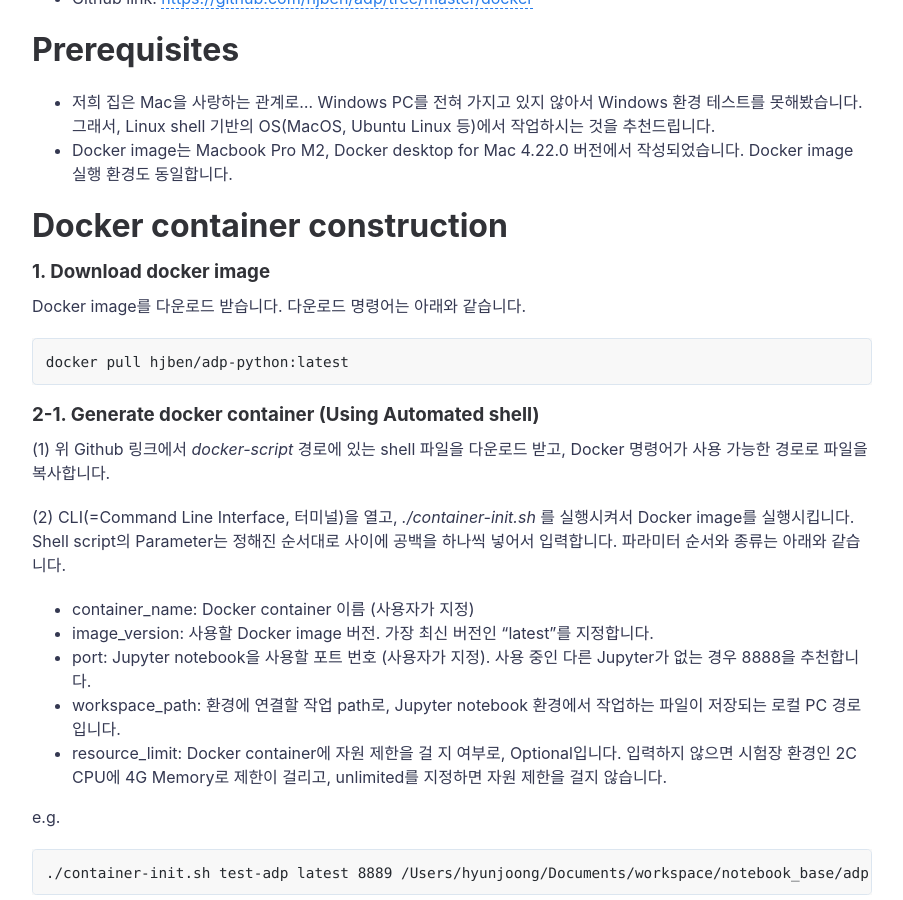
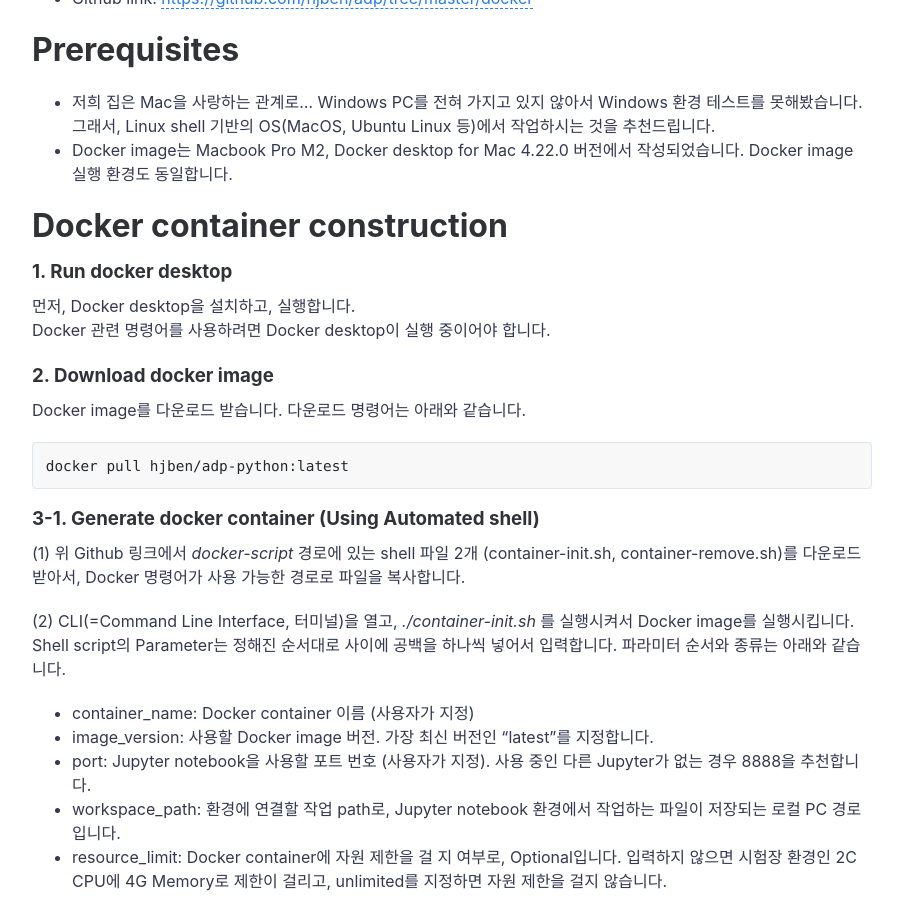
Before and after one commit to hjben/hjben.github.io, a Jekyll site: the page built from _posts/2023-11-25-adp-docker.md, in a window 1280 px wide and 900 px high, scrolled down 830 px. Shown: the whole window, without its empty margins (188-1091 px from the left). Built offline with Jekyll 4.4.1, drawn with Linux system fonts in a browser that asks for light colours; nearby versions of some CDN libraries; comment, search, counter and statistics services are not loaded; some of the changed text lies outside the part shown.

Commit message:
Update 2023-11-25-adp-docker.md

````diff
--- a/_posts/2023-11-25-adp-docker.md
+++ b/_posts/2023-11-25-adp-docker.md
@@ -16,14 +16,18 @@ summary: Docker로 Jupyter notebook 환경 커스터마이징
 - Docker image는 Macbook Pro M2, Docker desktop for Mac 4.22.0 버전에서 작성되었습니다. Docker image 실행 환경도 동일합니다.
 
 # Docker container construction
-### 1. Download docker image
+### 1. Run docker desktop
+먼저, Docker desktop을 설치하고, 실행합니다. <br>
+Docker 관련 명령어를 사용하려면 Docker desktop이 실행 중이어야 합니다.
+
+### 2. Download docker image
 Docker image를 다운로드 받습니다. 다운로드 명령어는 아래와 같습니다.
 ```
 docker pull hjben/adp-python:latest
 ```
 
-### 2-1. Generate docker container (Using Automated shell)
-(1) 위 Github 링크에서 _docker-script_ 경로에 있는 shell 파일을 다운로드 받고, Docker 명령어가 사용 가능한 경로로 파일을 복사합니다.
+### 3-1. Generate docker container (Using Automated shell)
+(1) 위 Github 링크에서 _docker-script_ 경로에 있는 shell 파일 2개 (container-init.sh, container-remove.sh)를 다운로드 받아서, Docker 명령어가 사용 가능한 경로로 파일을 복사합니다.
 
 (2) CLI(=Command Line Interface, 터미널)을 열고, _./container-init.sh_ 를 실행시켜서 Docker image를 실행시킵니다. Shell script의 Parameter는 정해진 순서대로 사이에 공백을 하나씩 넣어서 입력합니다. 파라미터 순서와 종류는 아래와 같습니다.
 - container_name: Docker container 이름 (사용자가 지정)
@@ -47,7 +51,7 @@ e.g.
 
 (4) 다른 CLI를 열고 _./container-remove.sh_ 명령어를 수행하여 실행 중인 Jupyter notebook을 중지시킬 수 있습니다. 명령어 수행 시 삭제할 Container 이름인 container_name 파라미터를 지정해야 합니다.
 
-### 2-2. Generate docker container (Manual)
+### 3-2. Generate docker container (Manual)
 (1) CLI를 열고, 아래의 두 Docker 명령어를 직접 수행하여 Container를 생성할 수 있습니다. 중괄호로 표시된 Parameter들은 2-1에서 container-init.sh 파일의 Parameter와 동일합니다.
 
 ```
````
